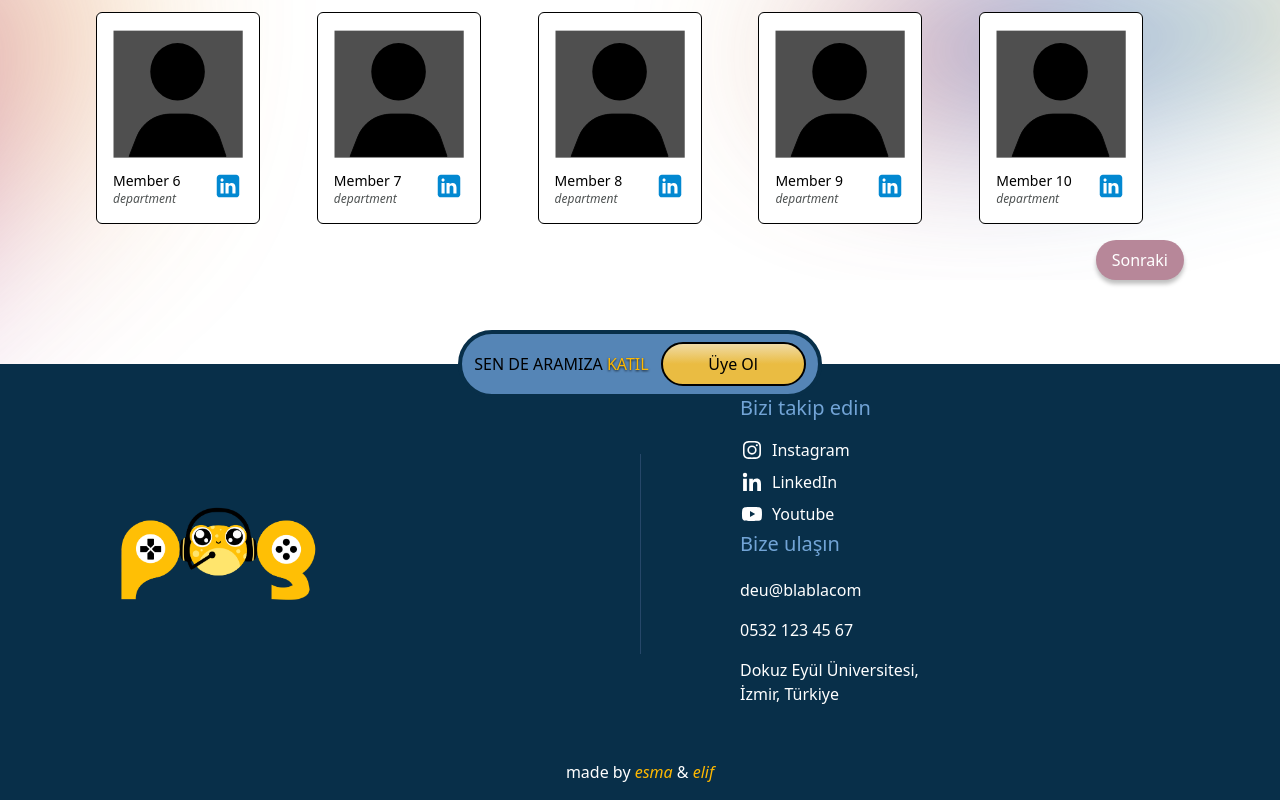
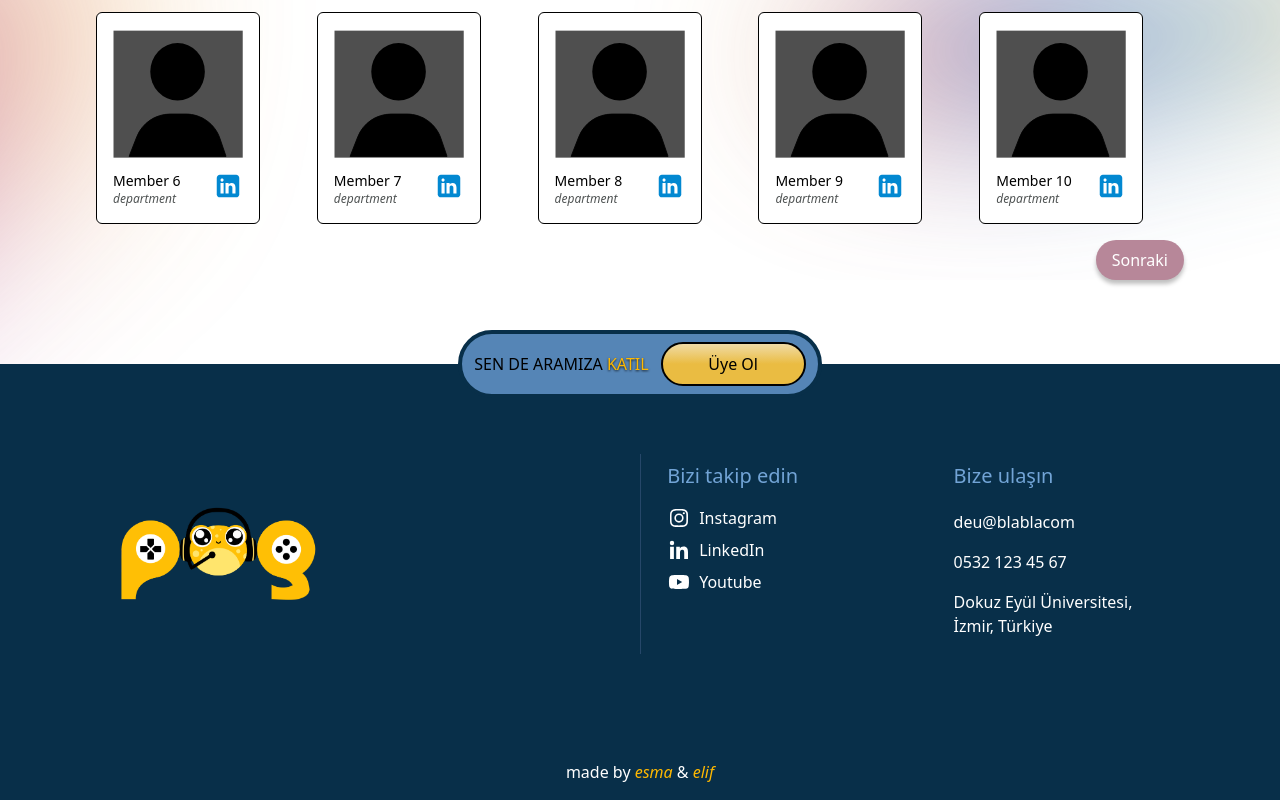
Before and after one commit to ethsmaa/pog-website, a Next.js app: page / in a window 1280 px wide. Shown: the part 3657-4457 px from the top of the page. Built offline with nearby package versions, Linux system fonts and the light colour scheme.

Commit message:
refactor: footerdaki sorun

```diff
--- a/components/FooterSection.tsx
+++ b/components/FooterSection.tsx
@@ -1,3 +1,4 @@
+
 import React from "react";
 import Image from "next/image";
 
@@ -8,66 +9,51 @@ import JoinUsButton from "./JoinUsButton";
 const FooterSection: React.FC = () => {
   return (
     <footer className="relative flex flex-col items-center">
+
       <div className="absolute transform -translate-y-1/2 flex flex-col items-center">
         <div className="bg-footerCard items-center w-fit rounded-full px-3 py-2 border-4 border-footerBG flex space-x-3 text-xs md:text-base">
           <div className="font-medium">
-            SEN DE ARAMIZA{" "}
-            <span className="text-joinButton drop-shadow-[0_1.2px_1.2px_rgba(0,0,0,0.8)]">
-              KATIL
-            </span>
+            SEN DE ARAMIZA <span className="text-joinButton drop-shadow-[0_1.2px_1.2px_rgba(0,0,0,0.8)]">KATIL</span>
           </div>
           <JoinUsButton />
         </div>
       </div>
 
+
       <div className="bg-footerBG w-screen h-[380px] md:p-20">
-        {/* Content inside the div */}
         <div className="w-full h-full flex flex-col md:flex-row justify-center md:justify-between items-center p-10">
-          <Image
-            className="md:w-[200px] py-10"
+          <Image className="md:w-[200px] py-10"
             src={footerLogo}
             alt="Footer Logo"
             width={150}
           />
           <div className="w-[1px] h-[200px] bg-[#264769] left-1/2 absolute hidden lg:block" />
-          <div className="w-1/2">{/* Closing div for the first column */}</div>
-          <div className="w-1/2">
-            <h1 className="text-[#72A4D6] text-base md:text-xl mb-3">
-              {CONTACT_INFO_DATA.follow_us}
-            </h1>
-            {CONTACT_INFO_DATA.socials.map((social) => (
-              <a
-                className="flex space-x-2 items-center text-white font-thin py-1 hover:text-joinButton text-xs md:text-base"
-                href={social.href}
-                key={social.name}
-              >
-                <Image
-                  src={social.src}
-                  alt={social.name}
-                  width={15}
-                  height={15}
-                  className="md:w-6 md:h-6"
-                />
-                <div>{social.name}</div>
-              </a>
-            ))}
-
+          <div className="flex space-x-20">
             <div className="w-1/2">
-              <h1 className="text-[#72A4D6]  text-base md:text-xl mb-3">
-                {CONTACT_INFO_DATA.contact_us}
-              </h1>
+              <h1 className="text-[#72A4D6] text-base md:text-xl mb-3">{CONTACT_INFO_DATA.follow_us}</h1>
+              {CONTACT_INFO_DATA.socials.map((social) => (
+                <a className="flex space-x-2 items-center text-white font-thin py-1 hover:text-joinButton text-xs md:text-base" href={social.href} key={social.name}>
+                  <Image src={social.src} alt={social.name} width={15} height={15} className="md:w-6 md:h-6" />
+                  <div>{social.name}</div>
+                </a>
+              ))}
+            </div>
+            <div className="w-1/2">
+              <h1 className="text-[#72A4D6]  text-base md:text-xl mb-3">{CONTACT_INFO_DATA.contact_us}</h1>
               {CONTACT_INFO_DATA.contact_address.map((address) => (
-                <div
-                  className="flex space-x-2 items-center text-white font-thin py-2 text-xs md:text-base"
-                  key={address}
-                >
+                <div className="flex space-x-2 items-center text-white font-thin py-2 text-xs md:text-base" key={address}>
                   {address}
                 </div>
               ))}
             </div>
+
           </div>
+
         </div>
+
+
       </div>
+
       <div className="bg-footerBG w-full text-center text-white py-4 ">
         <p className="text-sm md:text-base">
           made by{" "}
@@ -86,7 +72,9 @@ const FooterSection: React.FC = () => {
           ))}
         </p>
       </div>
+
     </footer>
   );
 };
+
 export default FooterSection;
--- a/utils/constants.tsx
+++ b/utils/constants.tsx
@@ -1,5 +1,3 @@
-import React from "react";
-
 export const ABOUT_US_DATA = {
   title: "About Us",
   mainParagraph:
```
